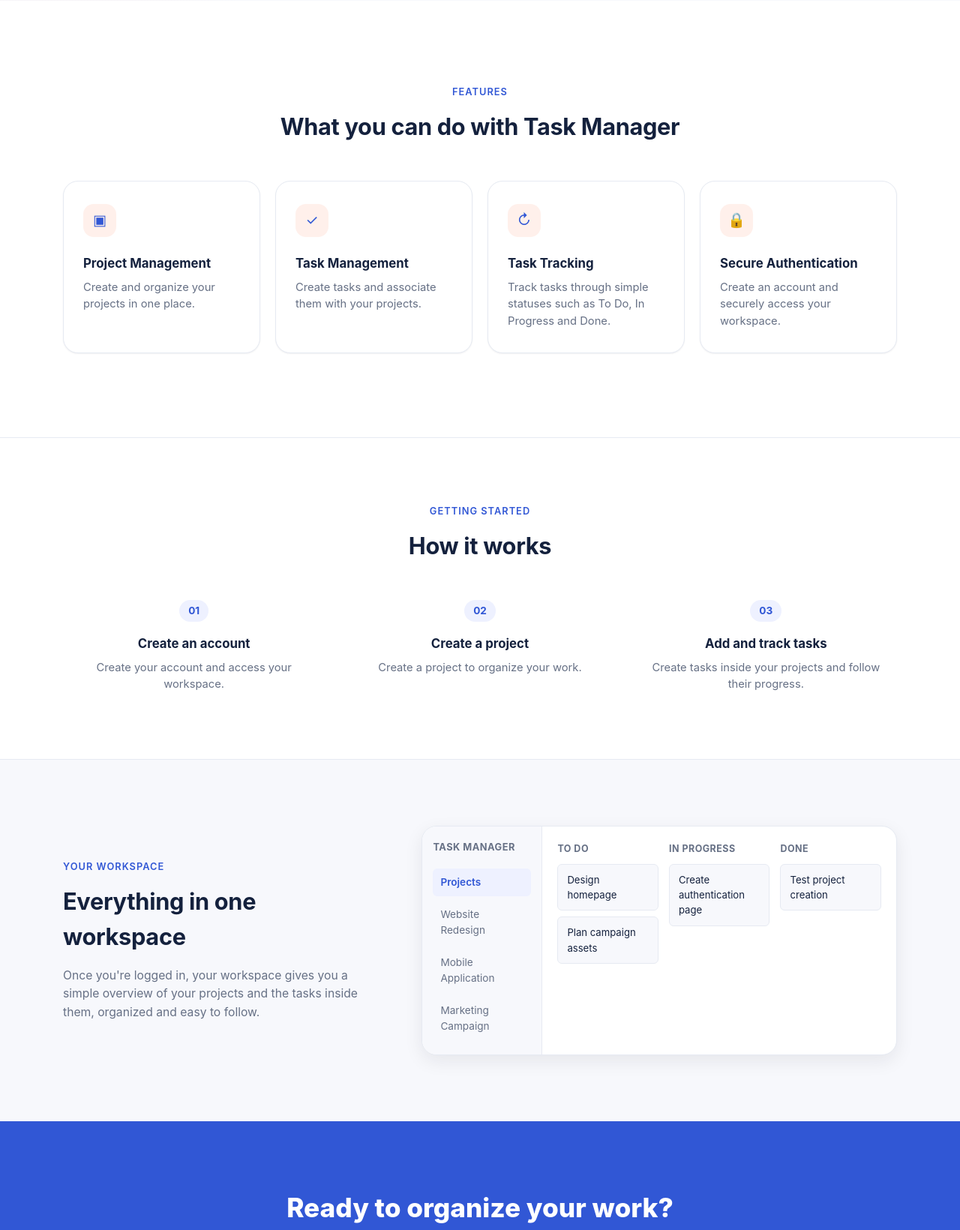
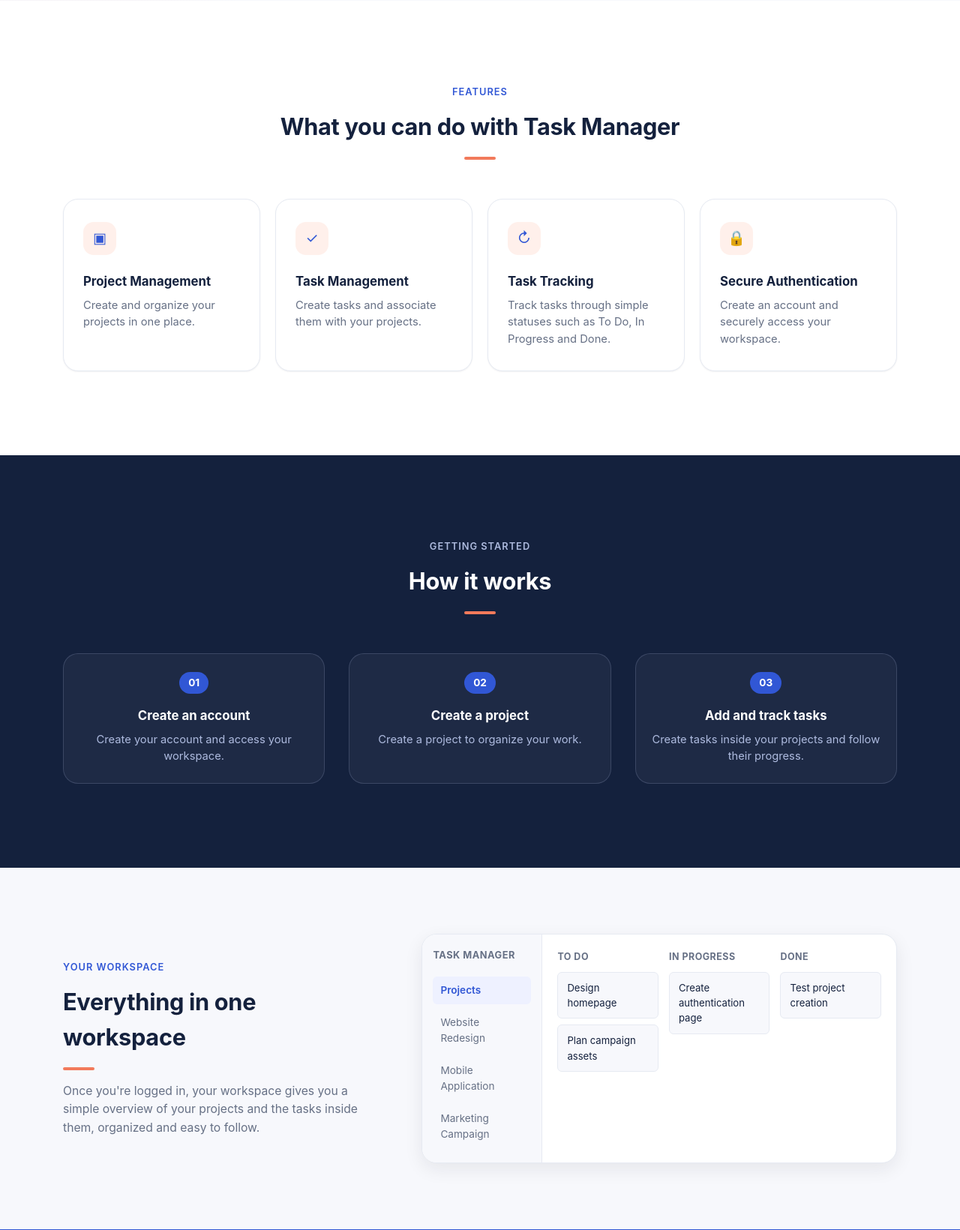
Before and after one commit to workcmtiayon-arch/task_manager, a Django app: page / in a window 1280 px wide. Shown: the part 794-2434 px from the top of the page at 75% size. Run offline with Django 5.2, Linux system fonts and the light colour scheme; parts of the project's set-up code (start-up, migrations or seed data) failed here and were passed over.

Commit message:
style(home): strengthen section hierarchy

```diff
--- a/static/css/style.css
+++ b/static/css/style.css
@@ -114,12 +114,26 @@ button:focus-visible,
     font-weight: 700;
     letter-spacing: -0.01em;
     text-align: center;
-    margin-bottom: 48px;
+    margin-bottom: 52px;
+}
+
+.section-title::after {
+    content: "";
+    display: block;
+    width: 42px;
+    height: 4px;
+    margin: 16px auto 0;
+    border-radius: 99px;
+    background: var(--accent-color);
 }
 
 .section-title--left {
     text-align: left;
     margin-bottom: 16px;
+}
+
+.section-title--left::after {
+    margin-left: 0;
 }
 
 
@@ -522,10 +536,20 @@ button:focus-visible,
 
 
 .how-it-works {
-    padding: 88px 0;
-    background-color: var(--surface-color);
-    border-top: 1px solid var(--border-color);
-    border-bottom: 1px solid var(--border-color);
+    padding: 112px 0;
+    background: var(--ink-color);
+    color: #fff;
+    border-top: 0;
+    border-bottom: 0;
+}
+
+.how-it-works .eyebrow,
+.how-it-works .step__text {
+    color: #AEBBDF;
+}
+
+.how-it-works .section-title::after {
+    background: var(--accent-color);
 }
 
 .steps {
@@ -536,15 +560,18 @@ button:focus-visible,
 
 .step {
     text-align: center;
-    padding: 0 12px;
+    padding: 24px 20px;
+    border: 1px solid rgba(174, 187, 223, .2);
+    border-radius: var(--radius-lg);
+    background: rgba(255, 255, 255, .045);
 }
 
 .step__number {
     display: inline-block;
     font-size: 0.85rem;
     font-weight: 700;
-    color: var(--primary-color);
-    background-color: var(--primary-color-light);
+    color: #fff;
+    background-color: var(--primary-color);
     padding: 4px 12px;
     border-radius: 999px;
     margin-bottom: 16px;
```
